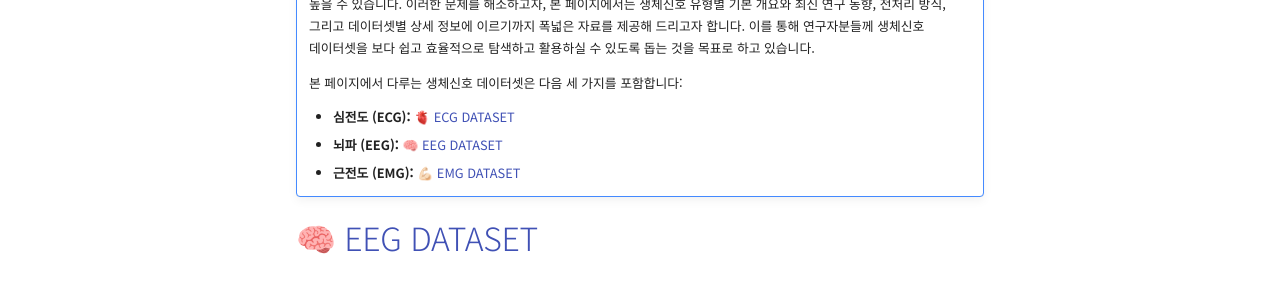
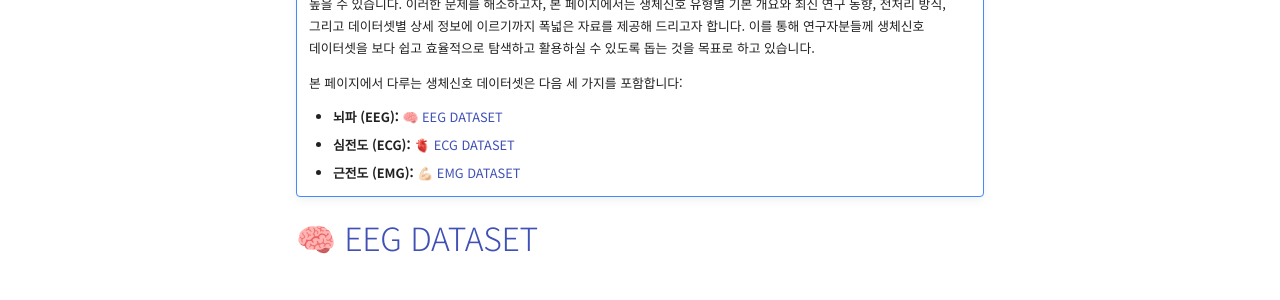
Before and after one commit to iwantjeonyeok/biosignal-site, an MkDocs documentation site: the page built from docs/index.md, in a window 1280 px wide and 900 px high. Shown: the part 424-724 px from the top of the window. Built offline with MkDocs 1.6.1 and Material for MkDocs 9.7.7, drawn with Linux system fonts in a browser that asks for light colours; comment, search, counter and statistics services are not loaded.

```diff
--- a/docs/index.md
+++ b/docs/index.md
@@ -9,8 +9,8 @@
 
     본 페이지에서 다루는 생체신호 데이터셋은 다음 세 가지를 포함합니다:
 
+    - **뇌파 (EEG):** [🧠 EEG DATASET](eeg/)
     - **심전도 (ECG):** [🫀 ECG DATASET](ecg/)
-    - **뇌파 (EEG):** [🧠 EEG DATASET](eeg/)
     - **근전도 (EMG):** [💪🏻 EMG DATASET](emg/)
 
 
```
